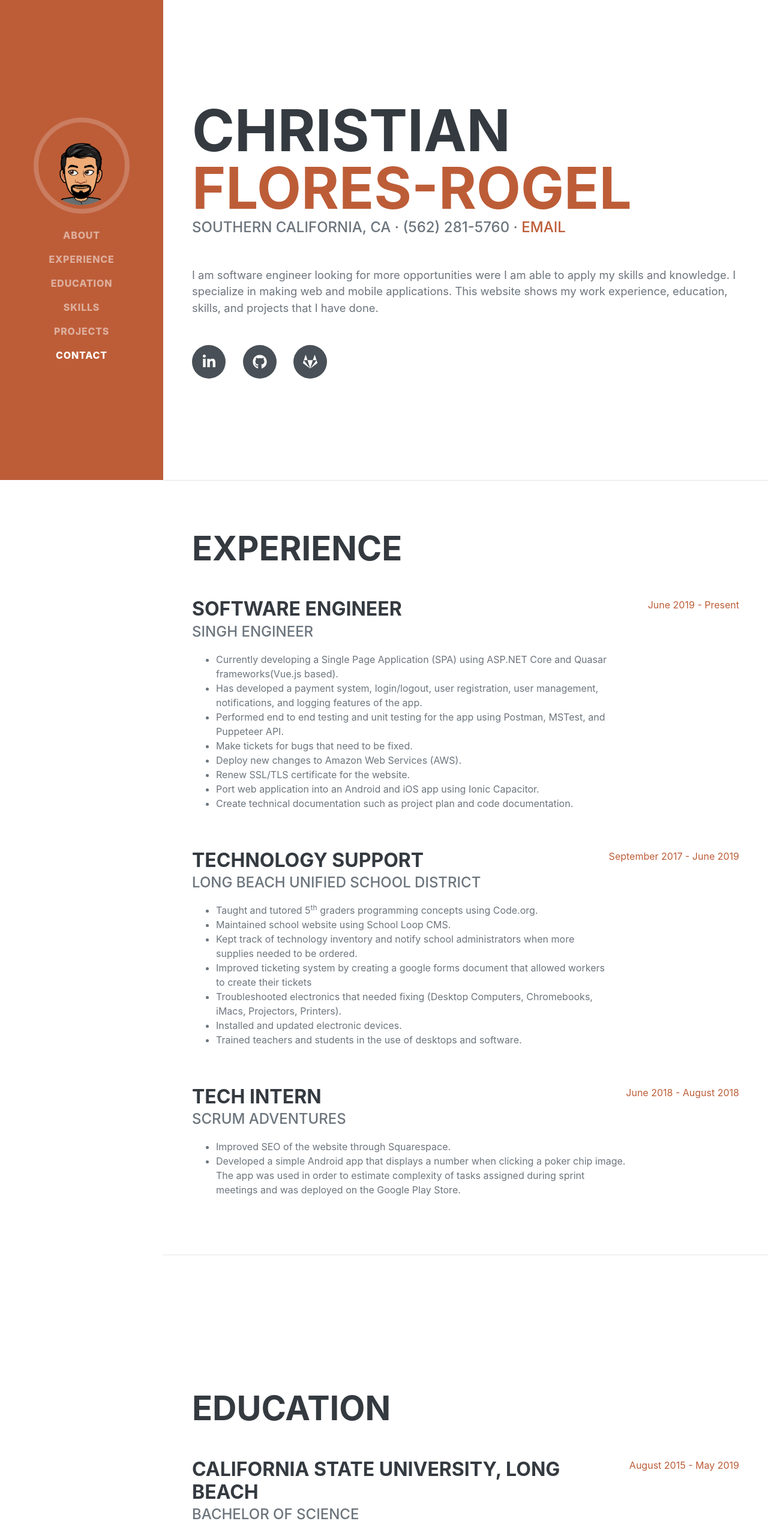
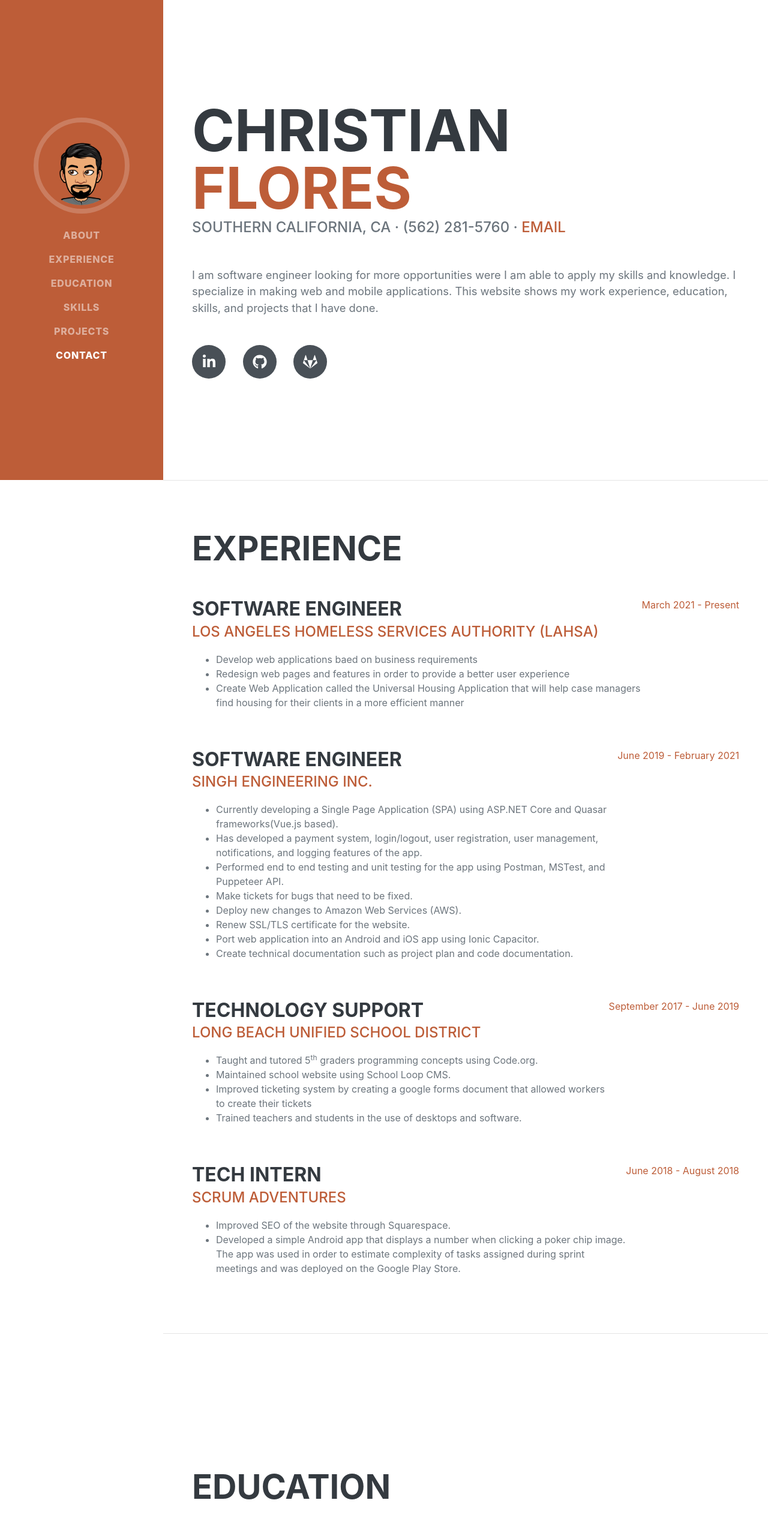
Before and after one commit to TriforceSoftwareDevelopment/triforcesoftwaredevelopment.github.io, a website: page index.html in a window 1280 px wide. Shown: the top 2560 px of the page at 60% size. Drawn offline with nearby package versions, Linux system fonts and the light colour scheme; a web font is replaced by a local one.

Commit message:
Update index.html
update portfolio

```diff
--- a/index.html
+++ b/index.html
@@ -23,7 +23,7 @@
         <!-- Navigation-->
         <nav class="navbar navbar-expand-lg navbar-dark bg-primary fixed-top" id="sideNav">
             <a class="navbar-brand js-scroll-trigger" href="#page-top">
-                <span class="d-block d-lg-none">Christian Flores-Rogel</span>
+                <span class="d-block d-lg-none">Christian Flores</span>
                 <span class="d-none d-lg-block"><img class="img-fluid img-profile rounded-circle mx-auto mb-2" src="assets/img/resume-pic.png" alt="" /></span>
             </a>
             <button class="navbar-toggler" type="button" data-toggle="collapse" data-target="#navbarSupportedContent" aria-controls="navbarSupportedContent" aria-expanded="false" aria-label="Toggle navigation"><span class="navbar-toggler-icon"></span></button>
@@ -45,7 +45,7 @@
                 <div class="resume-section-content">
                     <h1 class="mb-0">
                         Christian
-                        <span class="text-primary">Flores-Rogel</span>
+                        <span class="text-primary">Flores</span>
                     </h1>
                     <div class="subheading mb-5">
                         Southern California, CA · (562) 281-5760 ·
@@ -56,7 +56,7 @@
                         web and mobile applications. This website shows my work experience, education, skills, and projects that I have done.
                     </p>
                     <div class="social-icons">
-                        <a class="social-icon" href="https://www.linkedin.com/in/christian-flores-rogel-aba931110/"><i class="fab fa-linkedin-in"></i></a>
+                        <a class="social-icon" href="https://www.linkedin.com/in/christian-flores-aba931110/"><i class="fab fa-linkedin-in"></i></a>
                         <a class="social-icon" href="https://www.github.com/cf2080"><i class="fab fa-github"></i></a>
                         <a class="social-icon" href="https://www.gitlab.com/cf2080"><i class="fab fa-gitlab"></i></a>
                     </div>
@@ -70,7 +70,19 @@
                     <div class="d-flex flex-column flex-md-row justify-content-between mb-5">
                         <div class="flex-grow-1">
                             <h3 class="mb-0">Software Engineer</h3>
-                            <div class="subheading mb-3">Singh Engineer</div>
+                            <div class="subheading mb-3"><a href="https://www.lahsa.org/" target="_blank">Los Angeles Homeless Services Authority (LAHSA)</a></div>
+                            <ul>
+                                <li><span>Develop web applications baed on business requirements</span></li>
+                                <li><span>Redesign web pages and features in order to provide a better user experience</span></li>
+                                <li><span>Create Web Application called the Universal Housing Application that will help case managers find housing for their clients in a more efficient manner</span></li>
+                            </ul>
+                        </div>
+                        <div class="flex-shrink-0"><span class="text-primary">March 2021 - Present</span></div>
+                    </div>
+                    <div class="d-flex flex-column flex-md-row justify-content-between mb-5">
+                        <div class="flex-grow-1">
+                            <h3 class="mb-0">Software Engineer</h3>
+                            <div class="subheading mb-3"><a href="https://parksmart.io/lander" target="_blank">Singh Engineering Inc.</a></div>
                             <ul>
                                 <li><span>Currently developing a Single Page Application (SPA) using ASP.NET Core and Quasar frameworks(Vue.js based).&nbsp;</span></li>
                                 <li><span>Has developed a payment system, login/logout, user registration, user management, notifications, and logging features of the app.</span></li>
@@ -82,19 +94,16 @@
                                 <li><span>Create technical documentation such as project plan and code documentation.</span></li>
                             </ul>
                         </div>
-                        <div class="flex-shrink-0"><span class="text-primary">June 2019 - Present</span></div>
+                        <div class="flex-shrink-0"><span class="text-primary">June 2019 - February 2021</span></div>
                     </div>
                     <div class="d-flex flex-column flex-md-row justify-content-between mb-5">
                         <div class="flex-grow-1">
                             <h3 class="mb-0">Technology Support</h3>
-                            <div class="subheading mb-3">Long Beach Unified School District</div>
+                            <div class="subheading mb-3"><a href="https://www.lbschools.net/" target="_blank">Long Beach Unified School District</a></div>
                             <ul>
                                 <li><span>Taught and tutored 5<sup>th</sup> graders programming concepts using Code.org.</span></li>
                                 <li><span>Maintained school website using School Loop CMS.</span></li>
-                                <li><span>Kept track of technology inventory and notify school administrators when more supplies needed to be ordered.</span></li>
                                 <li><span>Improved ticketing system by creating a google forms document that allowed workers to create their tickets</span></li>
-                                <li><span>Troubleshooted electronics that needed fixing (Desktop Computers, Chromebooks, iMacs, Projectors, Printers).</span></li>
-                                <li><span>Installed and updated electronic devices.</span></li>
                                 <li><span>Trained teachers and students in the use of desktops and software.</span></li>
                             </ul>
                         </div>
@@ -103,7 +112,7 @@
                     <div class="d-flex flex-column flex-md-row justify-content-between">
                         <div class="flex-grow-1">
                             <h3 class="mb-0">Tech Intern</h3>
-                            <div class="subheading mb-3">Scrum Adventures</div>
+                            <div class="subheading mb-3"><a href="https://scrumadventures.com/" target="_blank">Scrum Adventures</a></div>
                             <ul>
                                 <li><span>Improved SEO of the website through Squarespace.</span></li>
                                 <li><span>Developed a simple Android app that displays a number when clicking a poker chip image. The app was used in order to estimate complexity of tasks assigned during sprint meetings and was deployed on the Google Play Store.</span></li>
@@ -120,7 +129,7 @@
                     <h2 class="mb-5">Education</h2>
                     <div class="d-flex flex-column flex-md-row justify-content-between mb-5">
                         <div class="flex-grow-1">
-                            <h3 class="mb-0">California State University, Long Beach</h3>
+                            <h3 class="mb-0"><a href="https://www.csulb.edu/college-of-engineering/bachelor-of-science-computer-science" target="_blank">California State University, Long Beach</a></h3>
                             <div class="subheading mb-3">Bachelor of Science</div>
                             <div>Computer Science</div>
                             <p>GPA: 3.238</p>
@@ -179,8 +188,13 @@
             <section class="resume-section" id="projects">
                 <div class="resume-section-content">
                     <h2 class="mb-5">Projects</h2>
-                    <div class="subheading mb-3">
-                        <a target="_blank" href="https://github.com/CECS-491A/RED-dBate">DBate</a><br>
+                    <div class="mb-3">
+                        <a class="subheading" target="_blank" href="https://www.lahsa.org/hmis/knowledge-base">LAHSA's HMIS Knowledge Base</a>
+                        <ul>
+                            <li><span>A website that allows visitors to look up resources on how to use the HMIS Sofware.</span></li>
+                            <li><span>The website allows webmasters to insert resources dynamically without having to code.</span></li>
+                        </ul>
+                        <a class="subheading" target="_blank" href="https://github.com/CECS-491A/RED-dBate">DBate</a><br>
                         <ul>
                             <li><span>A Single Page Application (SPA) that allows users to create a chat room and are randomly assigned to a side where they argue over a randomly assigned question.&nbsp;</span></li>
                             <li><span>Served as the project manager and helped lead my team into finishing the application in time using the scrum methodology.</span></li>
@@ -188,19 +202,19 @@
                             <li><span>This project was made with Vue.js, ASP.NET Framework, and was hosted on Azure Cloud Service.</span></li>
                         </ul>
                         <br><br>
-                        <a target="_blank" href="https://github.com/CECS-491A/SSO">KFC Single Sign On(SSO)</a><br>
+                        <a class="subheading" target="_blank" href="https://github.com/CECS-491A/SSO">KFC Single Sign On(SSO)</a><br>
                         <ul>
                             <li><span>A Single Page Application (SPA) that allows users to create an account where they can have access to apps offered by the SSO without having to log in individually for each one. This app was build using RESTful design principles.</span></li>
                             <li><span>Designed, developed and tested the Login feature of this app&nbsp;</span></li>
                         </ul>
                         <br><br>
-                        <a target="_blank" href="https://play.google.com/store/apps/details?id=com.scrumadventures.deivi_000.pokercardapp&hl=en_US">Scrum Adventures Poker</a><br>
+                        <a class="subheading" target="_blank" href="https://play.google.com/store/apps/details?id=com.scrum_adventures.toolbox">Scrum Adventures Poker</a><br>
                         <ul>
                             <li><span>A simple Android application that displays a number when clicking a poker chip image.</span></li>
                             <li><span>The app was used in order to estimate complexity of tasks assigned during sprint meetings and was deployed on the Google Play Store.</span></li>
                         </ul>
                         <br><br>
-                        <a target="_blank" href="https://github.com/cf2080/PEL-Reviews">PEL Reviews</a><br>
+                        <a class="subheading" target="_blank" href="https://github.com/cf2080/PEL-Reviews">PEL Reviews</a><br>
                         <ul>
                             <li><span>A website that allows to read reviews on products such as movies/video games and create product review pages as well.</span></li>
                             <li><span>This project was made using HTML, CSS, PHP, Bootstrap Couch CMS and is being hosted on 000WebhostApp.</span></li>
@@ -210,15 +224,22 @@
             </section>
             <hr class="m-0" />
             <!-- Contact -->
-            <section class="resume-section" id="contact">
-                <div class="resume-section-content">
-                    <iframe src="https://docs.google.com/forms/d/e/1FAIpQLSdfNqcfkAAJK-tsa1HU-qmHepxW-jaWRjMPgBcnMmCfggdgnw/viewform?embedded=true"
-                        style="position:absolute; height: 100%; border: none">
+            <section class="container" id="contact">
+                <!--style="position:absolute; height: 100%; width: 100%; border: none"-->
+                        <iframe src="https://docs.google.com/forms/d/e/1FAIpQLSdfNqcfkAAJK-tsa1HU-qmHepxW-jaWRjMPgBcnMmCfggdgnw/viewform?embedded=true"
+                            style="border: none; height: 1000px;position: relative; width: 100%;"
+                        >
                         Loading…
                     </iframe>
-                </div>
             </section>
         </div>
+        <style>
+            #contact {
+                /*margin-left: auto;/*
+                /*margin-right: auto;*/
+                text-align: center;
+            }
+        </style>
         <!-- Bootstrap core JS-->
         <script src="https://cdnjs.cloudflare.com/ajax/libs/jquery/3.5.1/jquery.min.js"></script>
         <script src="https://stackpath.bootstrapcdn.com/bootstrap/4.5.0/js/bootstrap.bundle.min.js"></script>
```
